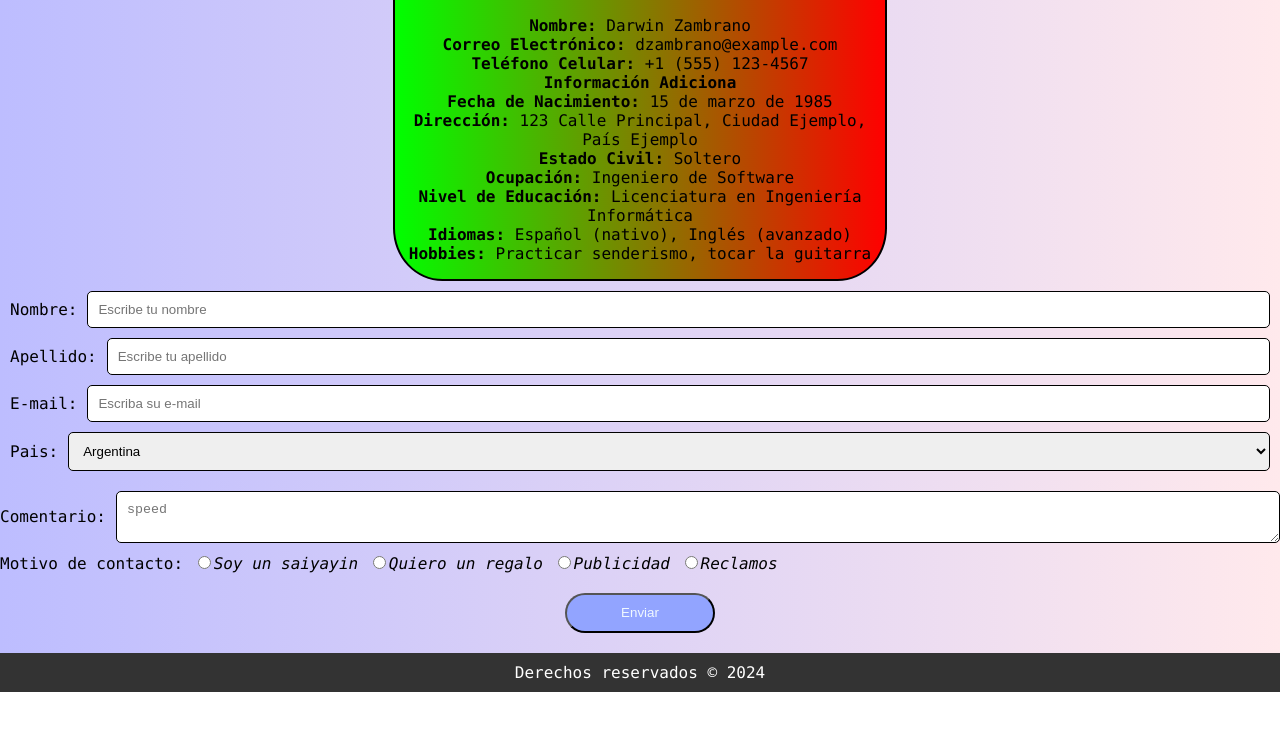
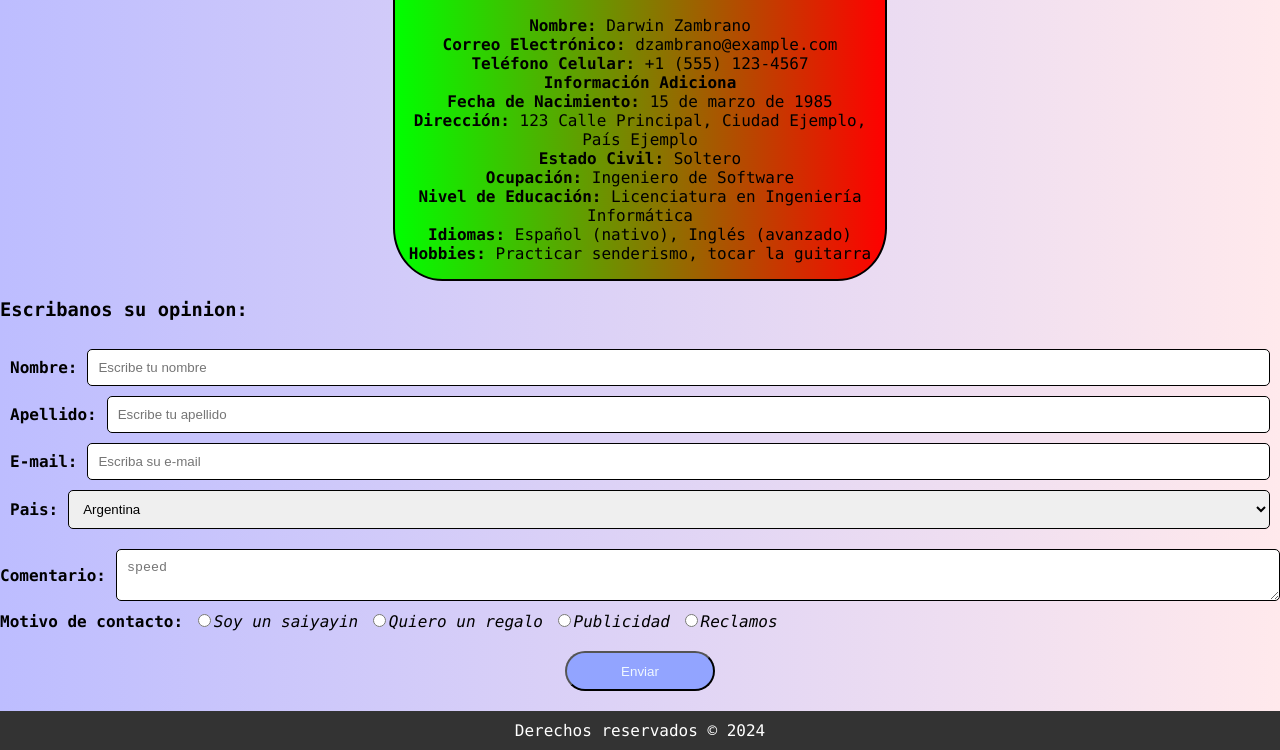
Before and after one commit to darwinz107/DarwinProject, a plain HTML site: page nosotros.html in a window 1280 px wide. Shown: the part 429-1179 px from the top of the page. Before the commit the page ends 1121 px from the top, so only its background shows below. Drawn offline with Linux system fonts and the light colour scheme.

Commit message:
actualizacion1.0

```diff
--- a/nosotros.html
+++ b/nosotros.html
@@ -190,23 +190,25 @@
 
     </div>
 
+
+    <h3 class="opinion">Escribanos su opinion: </h3>
     <div class="contenedor-formulario">
 
         <form>
 
-            <div class="form-group"> <label for="nombre">Nombre:</label>
+            <div class="form-group"> <label for="nombre"><b>Nombre:</b></label>
                 <input type="text" id="nombre" name="nombre" placeholder="Escribe tu nombre">
             </div>
 
-            <div class="form-group"> <label for="apeliido">Apellido:</label>
+            <div class="form-group"> <label for="apeliido"><b>Apellido:</b></label>
                 <input type="text" id="apeliido" name="apeliido" placeholder="Escribe tu apellido">
             </div>
 
-            <div class="form-group"> <label for="mail">E-mail:</label>
+            <div class="form-group"> <label for="mail"><b>E-mail:</b></label>
                 <input type="email" id="mail" name="mail" placeholder="Escriba su e-mail">
             </div>
 
-            <div class="form-group"><label for="pais">Pais:</label>
+            <div class="form-group"><label for="pais"><b>Pais:</b></label>
                 <select name="pais" id="pais">
                     <option value="Argentina">Argentina</option>
                     <option value="Ecuador">Ecuador</option>
@@ -216,11 +218,11 @@
                 </select>
         </form>
     </div>
-    <div class="form-group"><label for="comentario">Comentario:</label>
+    <div class="form-group"><label for="comentario"><b>Comentario:</b></label>
         <textarea name="comentario" id="comentario" placeholder="speed"></textarea>
     </div>
 
-    <div class="form-group-radio"><label for="motivo">Motivo de contacto: </label>
+    <div class="form-group-radio"><label for="motivo"><b>Motivo de contacto:</b> </label>
         <input type="radio" name="motivo" id="motivo"><i>Soy un saiyayin</i>
         <input type="radio" name="motivo" id="motivo"><i>Quiero un regalo</i>
         <input type="radio" name="motivo" id="motivo"><i>Publicidad</i>
```
